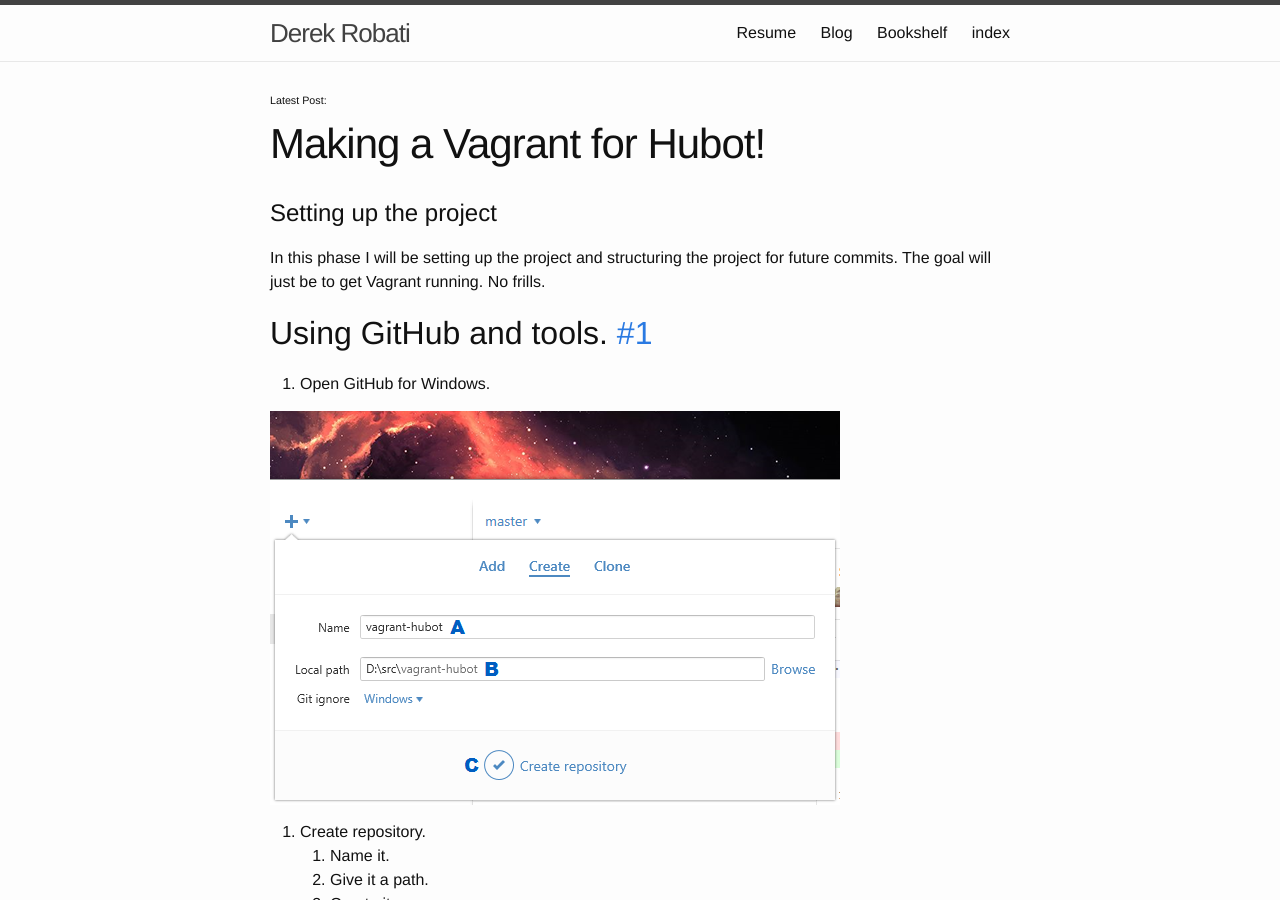
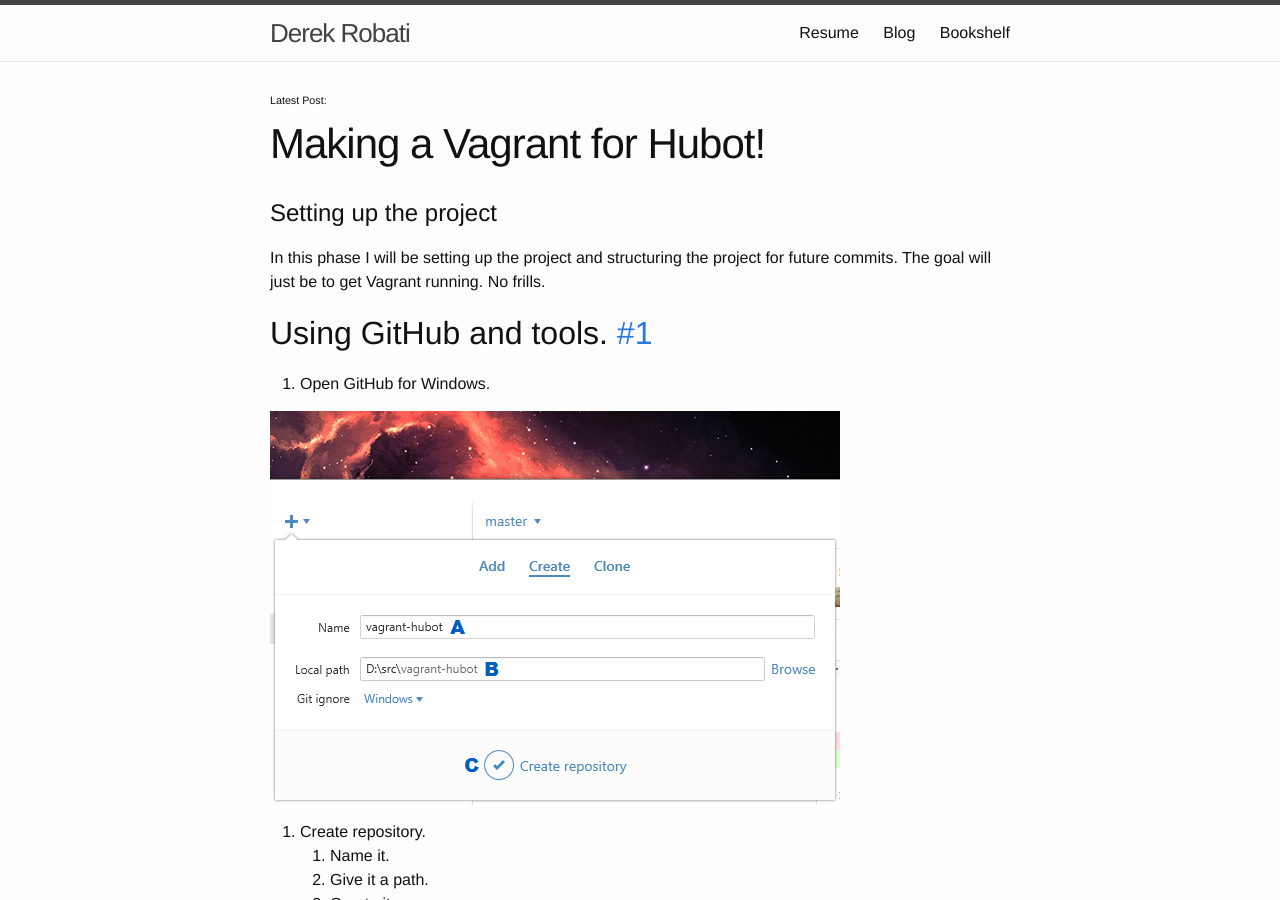
Before and after one commit to drobati/drobati.github.com, a Jekyll site: the page built from index.html, in a window 1280 px wide and 900 px high. Built offline with Jekyll 4.4.1, drawn with Linux system fonts in a browser that asks for light colours.

Commit message:
Update header.html

```diff
--- a/_includes/header.html
+++ b/_includes/header.html
@@ -16,13 +16,9 @@
       <div class="trigger">
         <a class="page-link" href="/assets/resume.pdf">Resume</a>
         {% for page in site.pages %}
-          {% if page.title %}
+          {% if page.title %}{% unless page.title == "index" %}
             <a class="page-link" href="{{ page.url | prepend: site.baseurl }}">{{ page.title }}</a>
-
-            {% if forloop.last == true %}
-            dickbutt
-            {% endif %}
-          {% endif %}
+          {% endunless %}{% endif %}
         {% endfor %}
       </div>
     </nav>
```
